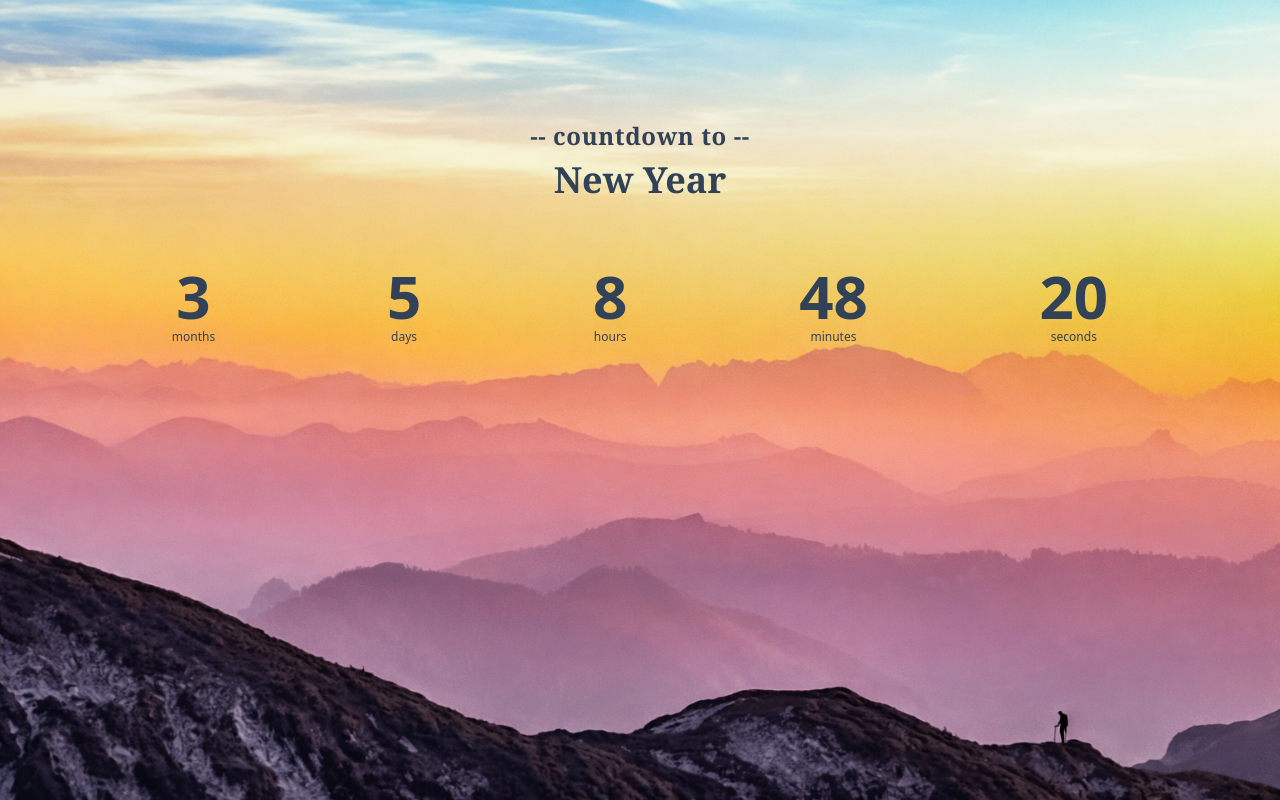
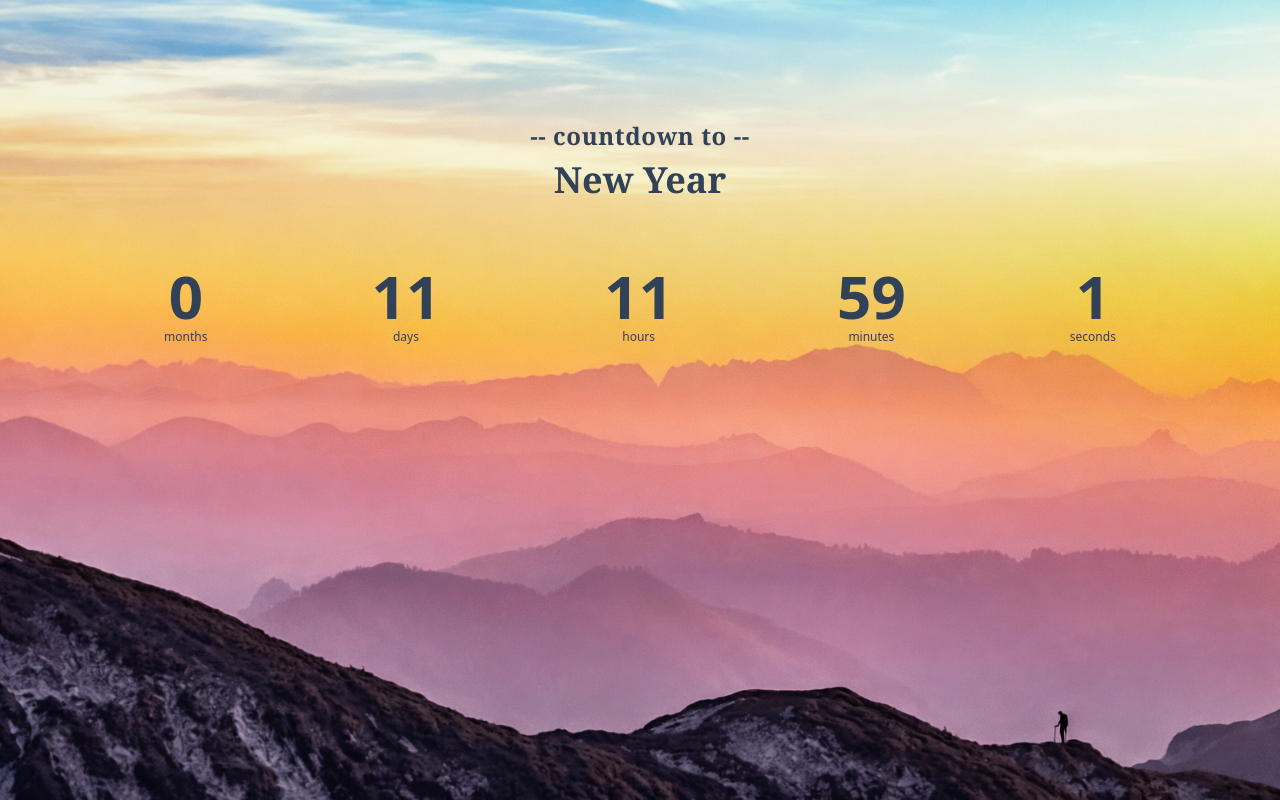
Before and after one commit to 01mehran/Countdown-timer, a React (Vite) app: page / in a window 1280 px wide. Built offline with nearby package versions, Linux system fonts and the light colour scheme.

Commit message:
feat(countdown-timer): Implement approximate duration breakdown (months to seconds)

```diff
--- a/src/Home.tsx
+++ b/src/Home.tsx
@@ -1,29 +1,71 @@
+import { useEffect, useState } from "react";
 import Header from "./components/Header";
 
+type TTimeLeft = {
+  months: number;
+  days: number;
+  hours: number;
+  minutes: number;
+  seconds: number;
+};
+
 export default function Home() {
+  // states;
+  const [timeLeft, setTimeLeft] = useState<TTimeLeft>({
+    months: 0,
+    days: 0,
+    hours: 0,
+    minutes: 0,
+    seconds: 0,
+  });
+
+  useEffect(() => {
+    const interval = setInterval(() => {
+      // Current time;
+      const now = new Date();
+
+      // Next New Year date;
+      const newYearDate = new Date(now.getFullYear() + 1, 0, 1, 0, 0, 0);
+
+      // Milliseconds remaining until next New Yearک
+      const diff = newYearDate.getTime() - now.getTime();
+
+      const seconds = Math.floor(diff / 1000) % 60;
+      const minutes = Math.floor(diff / (1000 * 60)) % 60;
+      const hours = Math.floor(diff / (1000 * 60 * 60 * 24)) % 24;
+      const days = Math.floor(diff / (1000 * 60 * 60 * 24)) % 30;
+      const months = Math.floor(diff / (1000 * 60 * 60 * 24 * 30));
+
+      setTimeLeft({ months, days, hours, minutes, seconds });
+    }, 1000);
+
+    // Clean-up
+    return () => clearInterval(interval);
+  }, []);
+
   return (
     <div className="min-h-dvh bg-[url('./assets/background.png')] md:bg-bottom bg-cover bg-right bg-no-repeat text-slate-700 w-full flex items-center py-30 gap-16 flex-col space-y-0.5">
       <Header />
 
       <div className="flex items-center justify-evenly w-full flex-wrap space-y-3 sm:space-y-0">
         <article className="timeBox">
-          <time className="text-6xl font-bold">3</time>
+          <time className="text-6xl font-bold">{timeLeft.months}</time>
           <span className="text-[12px] font-medium">months</span>
         </article>
         <article className="timeBox">
-          <time className="text-6xl font-bold">5</time>
+          <time className="text-6xl font-bold">{timeLeft.days}</time>
           <span className="text-[12px] font-medium">days</span>
         </article>
         <article className="timeBox">
-          <time className="text-6xl font-bold">8</time>
+          <time className="text-6xl font-bold">{timeLeft.hours}</time>
           <span className="text-[12px] font-medium">hours</span>
         </article>
         <article className="timeBox">
-          <time className="text-6xl font-bold">48</time>
+          <time className="text-6xl font-bold">{timeLeft.minutes}</time>
           <span className="text-[12px] font-medium">minutes</span>
         </article>
         <article className="timeBox">
-          <time className="text-6xl font-bold">20</time>
+          <time className="text-6xl font-bold">{timeLeft.seconds}</time>
           <span className="text-[12px] font-medium">seconds</span>
         </article>
       </div>
```
